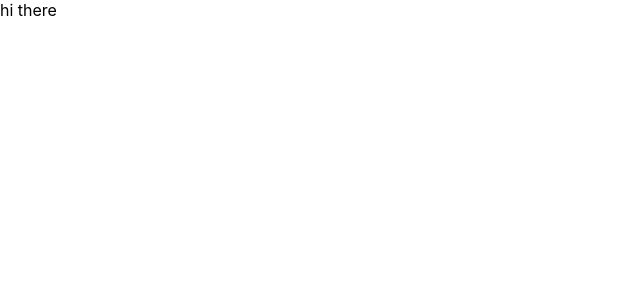
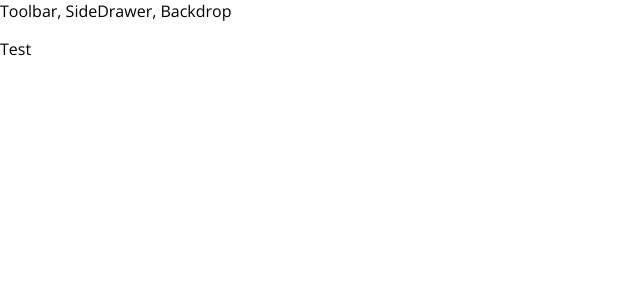
Before and after one commit to blksim/burger-builder, a React (Create React App) app: page / in a window 1280 px wide. Shown: the top 300 px of the page, without its empty margins (0-640 px from the left). Built offline with nearby package versions, Linux system fonts and the light colour scheme.

Commit message:
Create a layout component

```diff
--- a/src/App.js
+++ b/src/App.js
@@ -1,10 +1,14 @@
 import React, { Component } from 'react';
+
+import Layout from './components/Layout/Layout';
 
 class App extends Component {
   render() {
     return(
       <div>
-        hi there
+        <Layout>
+          <p>Test</p>
+        </Layout>
       </div>
     );
   }
--- a/src/components/Layout/Layout.js
+++ b/src/components/Layout/Layout.js
@@ -0,0 +1,13 @@
+import React from 'react';
+import Auxiliary from '../../hoc/Auxiliary';
+
+const layout = ( props ) => (
+    <Auxiliary>
+        <div>Toolbar, SideDrawer, Backdrop</div>
+        <main>
+            {props.children}
+        </main>
+    </Auxiliary>
+);
+
+export default layout;
--- /dev/null
+++ b/src/hoc/Auxiliary.js
@@ -0,0 +1,3 @@
+const auxiliary = (props) => props.children;
+
+export default auxiliary;
--- a/src/index.css
+++ b/src/index.css
@@ -1,13 +1,5 @@
 body {
   margin: 0;
-  font-family: -apple-system, BlinkMacSystemFont, 'Segoe UI', 'Roboto', 'Oxygen',
-    'Ubuntu', 'Cantarell', 'Fira Sans', 'Droid Sans', 'Helvetica Neue',
-    sans-serif;
-  -webkit-font-smoothing: antialiased;
-  -moz-osx-font-smoothing: grayscale;
+  padding: 0;
+  font-family: "Open Sans", sans-serif;
 }
-
-code {
-  font-family: source-code-pro, Menlo, Monaco, Consolas, 'Courier New',
-    monospace;
-}
```
